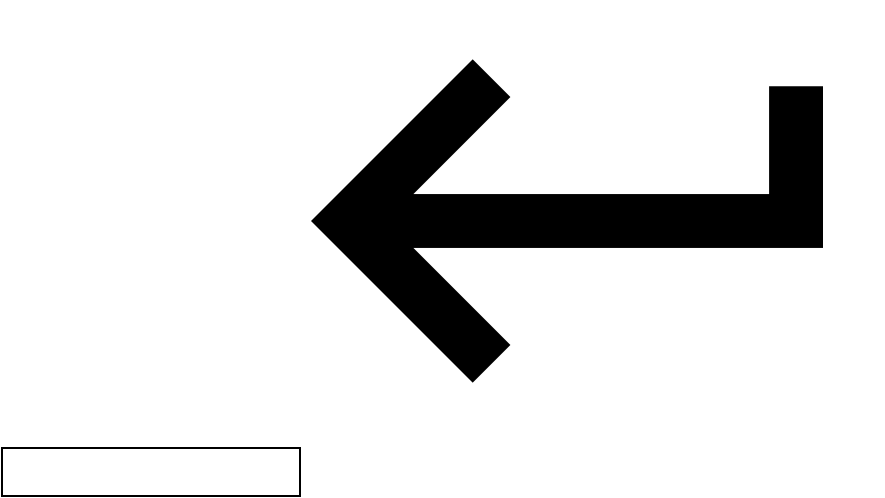
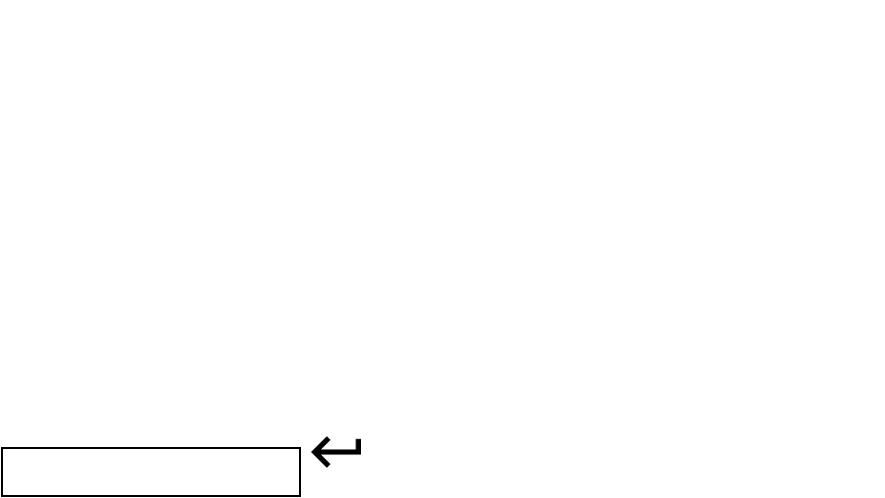
Before and after one commit to PixelXII/games, a plain HTML site: page index.html in a window 1280 px wide. Shown: the part 303-801 px from the top of the page, without its empty margins (0-885 px from the left). Drawn offline with Linux system fonts and the light colour scheme.

Commit message:
Update index.html

```diff
--- a/index.html
+++ b/index.html
@@ -10,7 +10,7 @@
 
     <div class="foot border">
       <input id="input" type="text">
-      <img src="./image.png" onclick="doAction()" style="cursor:pointer; padding-left:10px;">
+      <img src="./image.png" onclick="doAction()" style="cursor:pointer; padding-left:10px; width:50px; height:50px;">
     </div>
 </div>
   <script src="./overdrive.js"></script>
```
